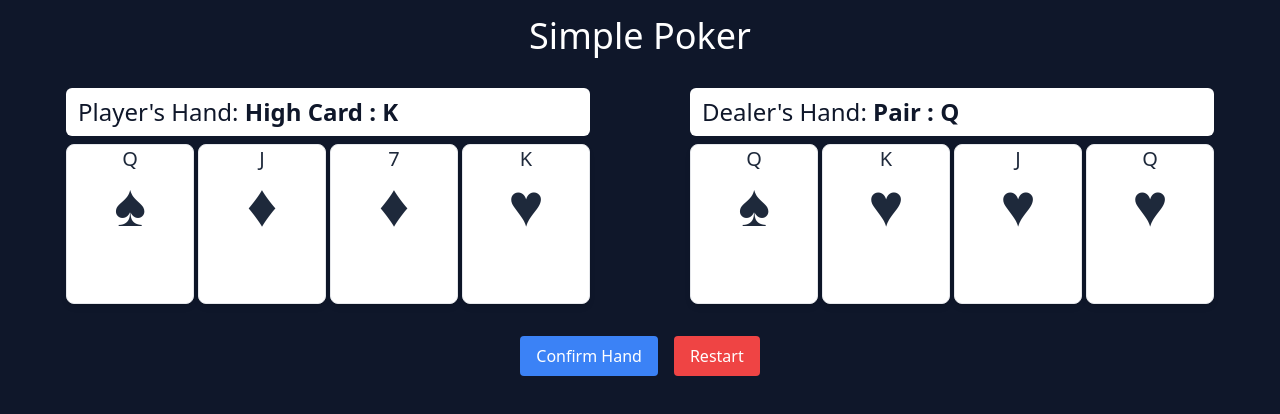
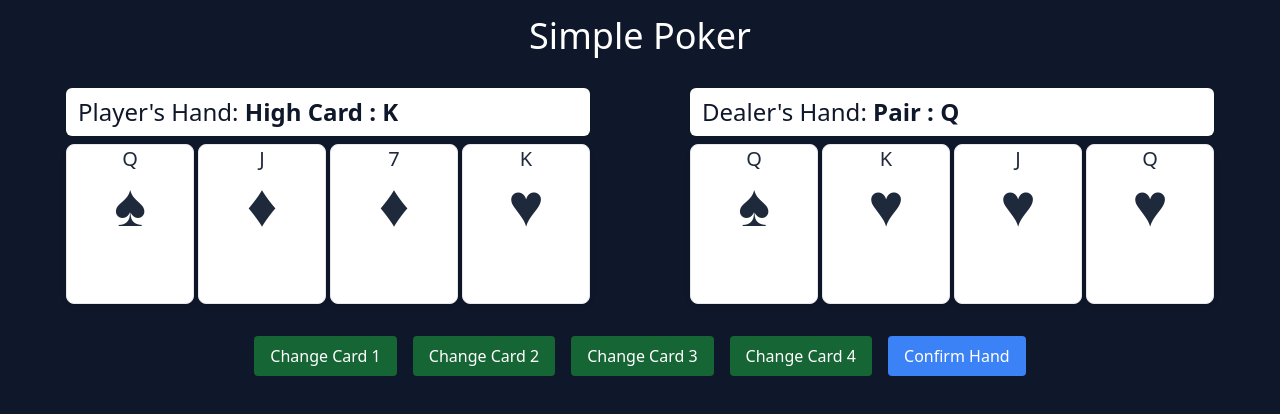
Before and after one commit to Christmann-Julian/poker-exam, a React (Create React App) app: page / in a window 1280 px wide. Shown: the top 414 px of the page. Built offline with nearby package versions, Linux system fonts and the light colour scheme.

Commit message:
changement de cartes et annonce de la main gagnante

```diff
--- a/src/App.tsx
+++ b/src/App.tsx
@@ -14,7 +14,7 @@ function App() {
   const [dealerValue, setDealerValue] = useState<string>("");
   const [gameOver, setGameOver] = useState<boolean>(false);
   const [result, setResult] = useState<ResultType>({ type: "", message: "" });
-  const [newGame, setNewGame] = useState<boolean>(false);
+  const [changeCount, setChangeCount] = useState<number>(0);
 
   const getRandomCardFromDeck = () => {
     const randomIndex = Math.floor(Math.random() * gameDeck.length);
@@ -29,9 +29,26 @@ function App() {
     setDealerHand([]);
     setGameOver(false);
     setResult({ type: "", message: "" });
-    setNewGame(false);
     setGameDeck(cardDeck);
+    setChangeCount(0);
   };
+
+  const changeCard = (index: number) => {
+    if (changeCount < 3) {
+      const newCard = getRandomCardFromDeck();
+      setPlayerHand(prevHand => {
+        const newHand = [...prevHand];
+        newHand[index] = newCard;
+        return newHand;
+      });
+      setChangeCount(prevCount => prevCount + 1);
+    }
+  };
+
+  const changeCard1 = () => changeCard(0);
+  const changeCard2 = () => changeCard(1);
+  const changeCard3 = () => changeCard(2);
+  const changeCard4 = () => changeCard(3);
 
   useEffect(() => {
     if (playerHand.length === 0 && dealerHand.length === 0) {
@@ -48,8 +65,11 @@ function App() {
     const { type: playerType, value: playerValueEvaluation } = evaluateHand(playerHand);
     const { type: dealerType, value: dealerValueEvaluation } = evaluateHand(dealerHand);
 
-    setPlayerValue(playerType ? playerType + " : " + playerValueEvaluation : "");
-    setDealerValue(dealerType ? dealerType + " : " + dealerValueEvaluation : "");
+    const tempPlayerValue = playerType ? playerType + " : " + playerValueEvaluation : "";
+    const tempDealerValue = dealerType ? dealerType + " : " + dealerValueEvaluation : "";
+
+    setPlayerValue(tempPlayerValue);
+    setDealerValue(tempDealerValue);
 
     const handNote: { [key: string]: number } = {
       "High Card": 1,
@@ -63,9 +83,9 @@ function App() {
     const dealerHandNote = dealerType ? handNote[dealerType] : 0;
 
     if (playerHandNote > dealerHandNote) {
-      setResult({ type: "player", message: "Player wins!" });
+      setResult({ type: "player", message: "Player wins with " + tempPlayerValue });
     } else if (playerHandNote < dealerHandNote) {
-      setResult({ type: "dealer", message: "Dealer wins!" });
+      setResult({ type: "dealer", message: "Dealer wins with " + tempDealerValue });
     } else {
       const ranks: { [key: string]: number } = {
         "7": 7,
@@ -81,9 +101,9 @@ function App() {
       const dealerRanks = ranks[dealerValueEvaluation ?? ""] ?? 0;
 
       if (playerRanks > dealerRanks) {
-        setResult({ type: "player", message: "Player wins!" });
+        setResult({ type: "player", message: "Player wins with " + tempPlayerValue });
       } else if (playerRanks < dealerRanks) {
-        setResult({ type: "dealer", message: "Dealer wins!" });
+        setResult({ type: "dealer", message: "Dealer wins with " + tempDealerValue });
       } else {
         setResult({ type: "draw", message: "Draw!" });
       }
@@ -93,7 +113,6 @@ function App() {
 
   const confirmHand = () => {
     setGameOver(true);
-    setNewGame(true);
   };
 
   return (
@@ -106,7 +125,15 @@ function App() {
         playerValue={playerValue}
         dealerValue={dealerValue}
       />
-      <Control resetGame={resetGame} confirmHand={confirmHand}/>
+      <Control
+        resetGame={resetGame}
+        confirmHand={confirmHand}
+        gameOver={gameOver}
+        changeCard1={changeCard1}
+        changeCard2={changeCard2}
+        changeCard3={changeCard3}
+        changeCard4={changeCard4}
+      />
     </div>
   );
 }
--- a/src/components/Control.tsx
+++ b/src/components/Control.tsx
@@ -3,23 +3,57 @@ import React from 'react';
 interface ControlProps {
   resetGame: () => void;
   confirmHand: () => void;
+  changeCard1: () => void;
+  changeCard2: () => void;
+  changeCard3: () => void;
+  changeCard4: () => void;
+  gameOver: boolean;
 }
 
-const Control: React.FC<ControlProps> = ({ resetGame, confirmHand }) => {
+const Control: React.FC<ControlProps> = ({ resetGame, confirmHand, gameOver, changeCard1, changeCard2, changeCard3, changeCard4 }) => {
   return (
     <div className="flex justify-center space-x-4 mt-4">
-      <button
-        onClick={confirmHand}
-        className="bg-blue-500 text-white px-4 py-2 rounded hover:bg-green-700"
-      >
-        Confirm Hand
-      </button>
-      <button
-        onClick={resetGame}
-        className="bg-red-500 text-white px-4 py-2 rounded hover:bg-blue-700"
-      >
-        Restart
-      </button>
+      {gameOver ? (
+        <button
+          onClick={resetGame}
+          className="bg-red-500 text-white px-4 py-2 rounded"
+        >
+          Restart
+        </button>
+      ) : (
+        <>
+          <button
+            onClick={changeCard1}
+            className="bg-green-800 text-white px-4 py-2 rounded"
+          >
+            Change Card 1
+          </button>
+          <button
+            onClick={changeCard2}
+            className="bg-green-800 text-white px-4 py-2 rounded"
+          >
+            Change Card 2
+          </button>
+          <button
+            onClick={changeCard3}
+            className="bg-green-800 text-white px-4 py-2 rounded"
+          >
+            Change Card 3
+          </button>
+          <button
+            onClick={changeCard4}
+            className="bg-green-800 text-white px-4 py-2 rounded"
+          >
+            Change Card 4
+          </button>
+          <button
+            onClick={confirmHand}
+            className="bg-blue-500 text-white px-4 py-2 rounded"
+          >
+            Confirm Hand
+          </button>
+        </>
+      )}
     </div>
   );
 };
```
